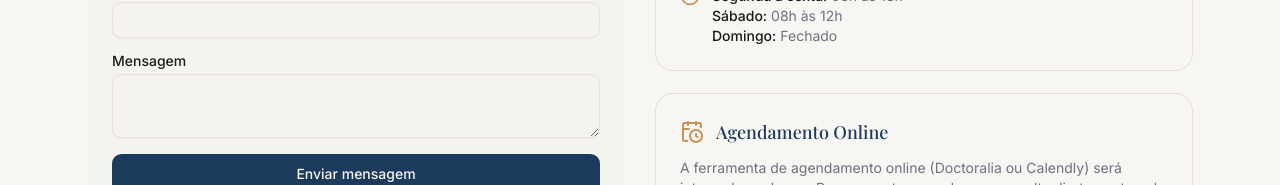
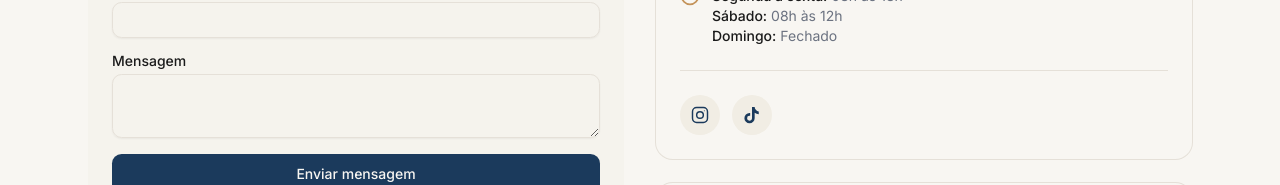
Before and after one commit to drcacau/dr-rodrigo-cacau-site, a React (Vite) app: page /contato in a window 1280 px wide. Shown: the part 532-717 px from the top of the page. Built offline with nearby package versions, Linux system fonts and the light colour scheme; no server answers.

Commit message:
feat: adiciona links de Instagram e TikTok em Fale Conosco
Co-Authored-By: Claude Sonnet 5 <noreply@anthropic.com>

```diff
--- a/src/components/contato/InfoContato.tsx
+++ b/src/components/contato/InfoContato.tsx
@@ -1,5 +1,7 @@
 import { Clock, Mail, MapPin, Phone } from 'lucide-react'
-import { EMAIL, ENDERECO, HORARIOS, TELEFONE } from '@/lib/contact-info'
+import { EMAIL, ENDERECO, HORARIOS, INSTAGRAM_URL, TELEFONE, TIKTOK_URL } from '@/lib/contact-info'
+import { InstagramIcon } from './InstagramIcon'
+import { TikTokIcon } from './TikTokIcon'
 
 export function InfoContato() {
   return (
@@ -30,6 +32,27 @@ export function InfoContato() {
           </ul>
         </li>
       </ul>
+
+      <div className="mt-6 flex gap-3 border-t border-border pt-6">
+        <a
+          href={INSTAGRAM_URL}
+          target="_blank"
+          rel="noopener noreferrer"
+          aria-label="Instagram"
+          className="flex size-10 items-center justify-center rounded-full bg-secondary text-primary transition-colors hover:bg-accent hover:text-accent-foreground"
+        >
+          <InstagramIcon className="size-5" />
+        </a>
+        <a
+          href={TIKTOK_URL}
+          target="_blank"
+          rel="noopener noreferrer"
+          aria-label="TikTok"
+          className="flex size-10 items-center justify-center rounded-full bg-secondary text-primary transition-colors hover:bg-accent hover:text-accent-foreground"
+        >
+          <TikTokIcon className="size-5" />
+        </a>
+      </div>
     </div>
   )
 }
--- /dev/null
+++ b/src/components/contato/InstagramIcon.tsx
@@ -0,0 +1,19 @@
+import type { SVGProps } from 'react'
+
+export function InstagramIcon(props: SVGProps<SVGSVGElement>) {
+  return (
+    <svg
+      viewBox="0 0 24 24"
+      fill="none"
+      stroke="currentColor"
+      strokeWidth={1.75}
+      strokeLinecap="round"
+      strokeLinejoin="round"
+      {...props}
+    >
+      <rect x="3" y="3" width="18" height="18" rx="5" />
+      <circle cx="12" cy="12" r="4" />
+      <circle cx="17.2" cy="6.8" r="0.6" fill="currentColor" stroke="none" />
+    </svg>
+  )
+}
--- /dev/null
+++ b/src/components/contato/TikTokIcon.tsx
@@ -0,0 +1,9 @@
+import type { SVGProps } from 'react'
+
+export function TikTokIcon(props: SVGProps<SVGSVGElement>) {
+  return (
+    <svg viewBox="0 0 24 24" fill="currentColor" {...props}>
+      <path d="M16.6 5.82c-.9-.87-1.4-2.06-1.4-3.32h-3.2v13.3c0 1.63-1.33 2.96-2.96 2.96a2.96 2.96 0 0 1 0-5.92c.26 0 .51.03.75.1V9.7a6.16 6.16 0 0 0-.75-.05 6.16 6.16 0 1 0 6.16 6.16V9.4a8.4 8.4 0 0 0 4.9 1.57V7.77a4.85 4.85 0 0 1-3.5-1.95Z" />
+    </svg>
+  )
+}
--- a/src/lib/contact-info.ts
+++ b/src/lib/contact-info.ts
@@ -12,6 +12,9 @@ export function buildWhatsAppLink(mensagem: string = WHATSAPP_MENSAGEM_PADRAO) {
 
 export const WHATSAPP_LINK = buildWhatsAppLink()
 
+export const INSTAGRAM_URL = 'https://www.instagram.com/drrodrigocacau'
+export const TIKTOK_URL = 'https://www.tiktok.com/@dr.rodrigo.cacau'
+
 export const HORARIOS = [
   { dia: 'Segunda a sexta', horario: '08h às 18h' },
   { dia: 'Sábado', horario: '08h às 12h' },
```
